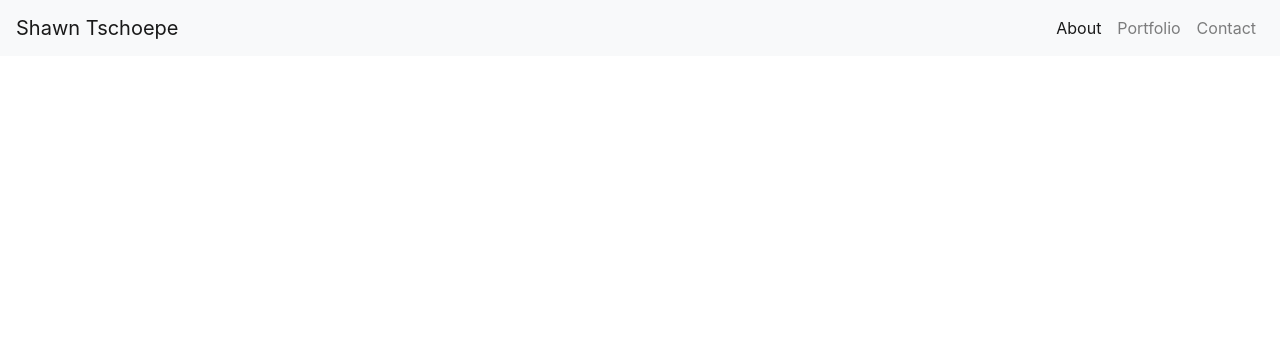
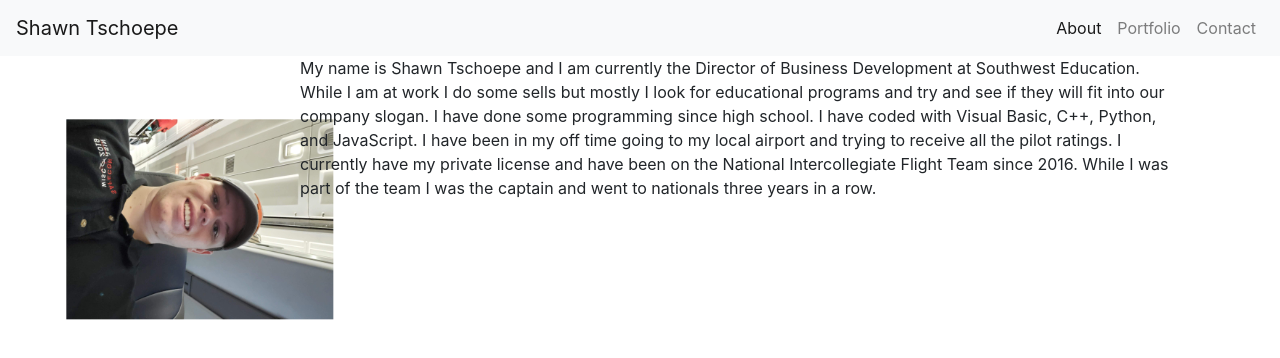
Before and after one commit to shawn220a/shawn220a2.github.io, a plain HTML site: page index.html in a window 1280 px wide. Drawn offline with nearby package versions, Linux system fonts and the light colour scheme.

Commit message:
Add about me style

```diff
--- a/index.html
+++ b/index.html
@@ -11,6 +11,7 @@
       integrity="sha384-Vkoo8x4CGsO3+Hhxv8T/Q5PaXtkKtu6ug5TOeNV6gBiFeWPGFN9MuhOf23Q9Ifjh"
       crossorigin="anonymous"
     />
+    <link rel="stylesheet" href="styles.css">
   </head>
   <body>
     <!-- Nav Bar -->
@@ -46,7 +47,27 @@
     </nav>
 
     <!-- About Me Container -->
-
+    <div class="container">
+      <div class="roe">
+        <div class="col">
+          <img class="aboutmeimg" src="imgs/portfolio.jpg" />
+        </div>
+        <div class="col">
+          <p>
+            My name is Shawn Tschoepe and I am currently the Director of
+            Business Development at Southwest Education. While I am at work I do
+            some sells but mostly I look for educational programs and try and
+            see if they will fit into our company slogan. I have done some
+            programming since high school. I have coded with Visual Basic, C++,
+            Python, and JavaScript. I have been in my off time going to my local
+            airport and trying to receive all the pilot ratings. I currently
+            have my private license and have been on the National
+            Intercollegiate Flight Team since 2016. While I was part of the team
+            I was the captain and went to nationals three years in a row.
+          </p>
+        </div>
+      </div>
+    </div>
 
     <!-- JavaScript Links -->
     <script src="https://code.jquery.com/jquery-3.4.1.slim.min.js" integrity="sha384-J6qa4849blE2+poT4WnyKhv5vZF5SrPo0iEjwBvKU7imGFAV0wwj1yYfoRSJoZ+n" crossorigin="anonymous"></script>
--- /dev/null
+++ b/styles.sass
@@ -0,0 +1,7 @@
+.aboutmeimg
+    display: block
+    height: auto
+    width: 200px
+    transform: rotate(90deg)
+    margin-top: 30px
+    float: left
```
Also changed, not shown: styles.css (added), 1 other file.
